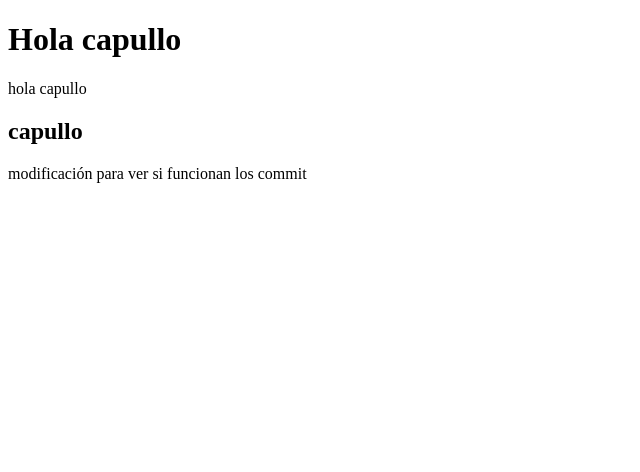
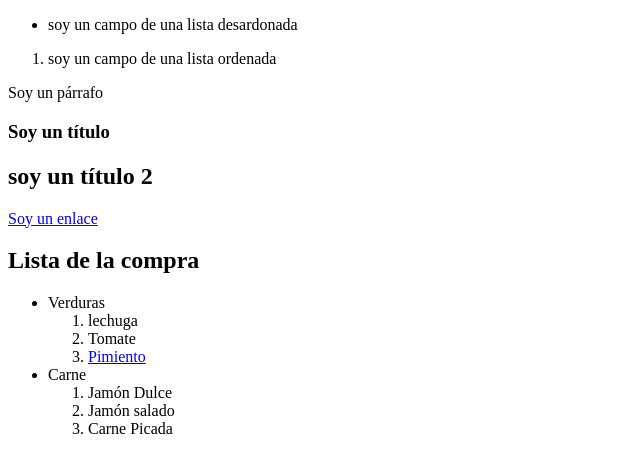
Before and after one commit to LaqueP/CursoHtmlCSS, a plain HTML site: page index.html in a window 1280 px wide. Shown: the whole page, without its empty margins (0-640 px from the left). Drawn offline with Linux system fonts and the light colour scheme.

Commit message:
Páctica de lista de la compra

```diff
--- a/index.html
+++ b/index.html
@@ -1,15 +1,77 @@
 <!DOCTYPE html>
-<html lang="en">
+<html lang="es">
 <head>
     <meta charset="UTF-8">
     <meta http-equiv="X-UA-Compatible" content="IE=edge">
+    <meta name="description" content="Este es el index de la práctica del curso HTML & CSS" />
+    <meta name="robots" content="index,follow" />
     <meta name="viewport" content="width=device-width, initial-scale=1.0">
+    <link rel="stylesheet" href="./css/style.css">
     <title>Document</title>
 </head>
 <body>
-    <h1>Hola capullo</h1>
-    <p> hola capullo</p>
-    <h2>capullo</h2>
-    <p> modificación para ver si funcionan los commit</p>
+    <header>
+        <main>
+            <section>
+                <article>
+                    <ul>
+                        <li>soy un campo de una lista desardonada</li>
+                    </ul>
+                    <ol>
+                        <li>
+                            soy un campo de una lista ordenada
+                        </li>
+                    </ol>
+                    <p>
+                        Soy un párrafo
+                    </p>
+                    <h1>
+                        Soy un título
+                    </h1>
+                    <h2>
+                        soy un título 2
+                    </h2>
+                    <a href="#">Soy un enlace</a>
+                </article>
+            </section>
+            <section>
+                <h1>
+                    Lista de la compra
+                </h1>
+                <ul>
+                    <li>
+                        Verduras
+                    </li>
+                    <ol>
+                        <li>
+                            lechuga
+                        </li>
+                        <li>
+                            Tomate
+                        </li>
+                        <li>
+                            <a href="#receta pimientos">Pimiento</a>
+                        </li>
+                    </ol>
+                    <li>
+                        Carne
+                    </li>
+                    <ol>
+                        <li>
+                            Jamón Dulce
+                        </li>
+                        <li>
+                            Jamón salado
+                        </li>
+                        <li>
+                            Carne Picada
+                        </li>
+                    </ol>
+
+                </ul>
+
+            </section>
+        </main>
+    </header>
 </body>
 </html>
```
